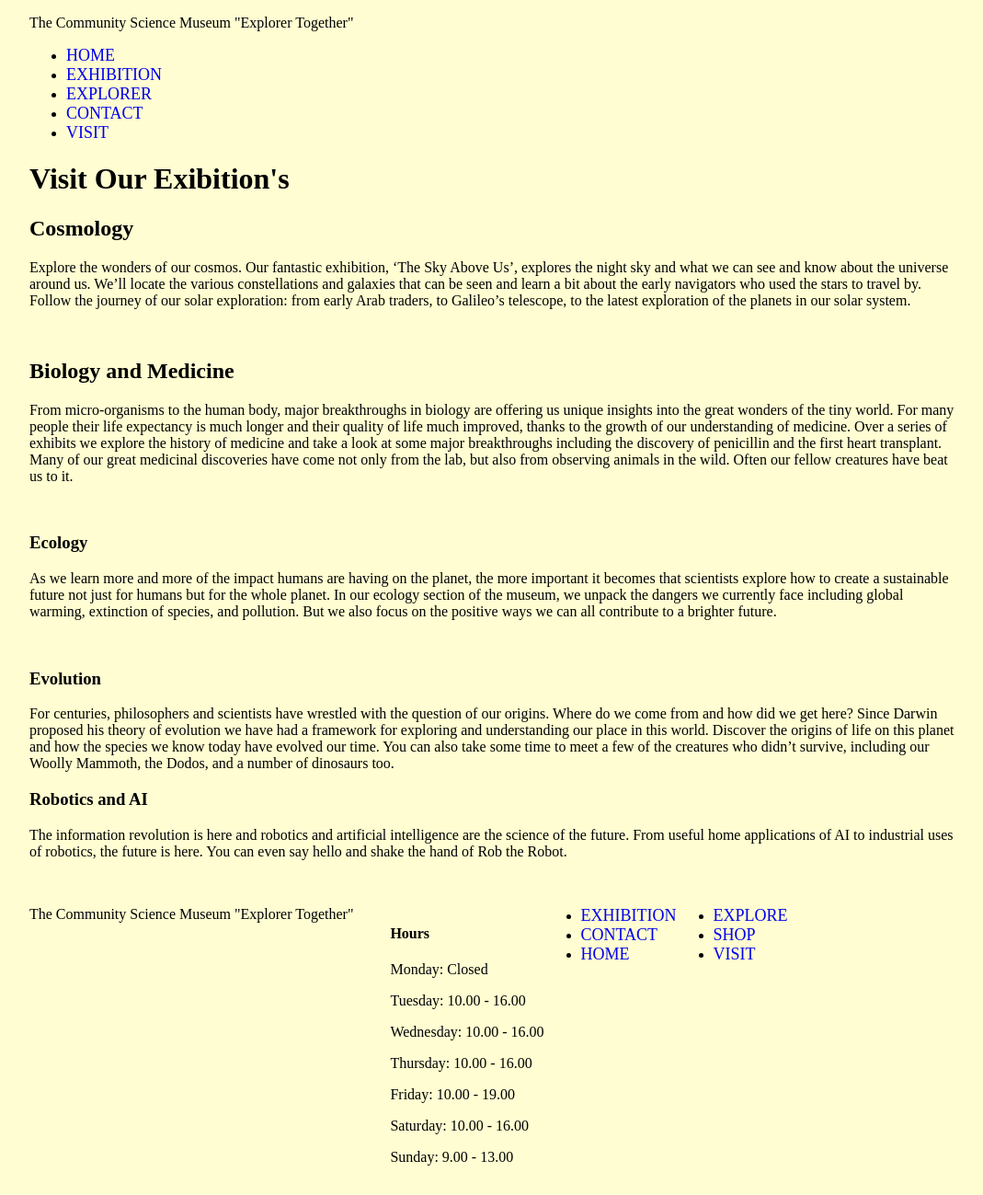
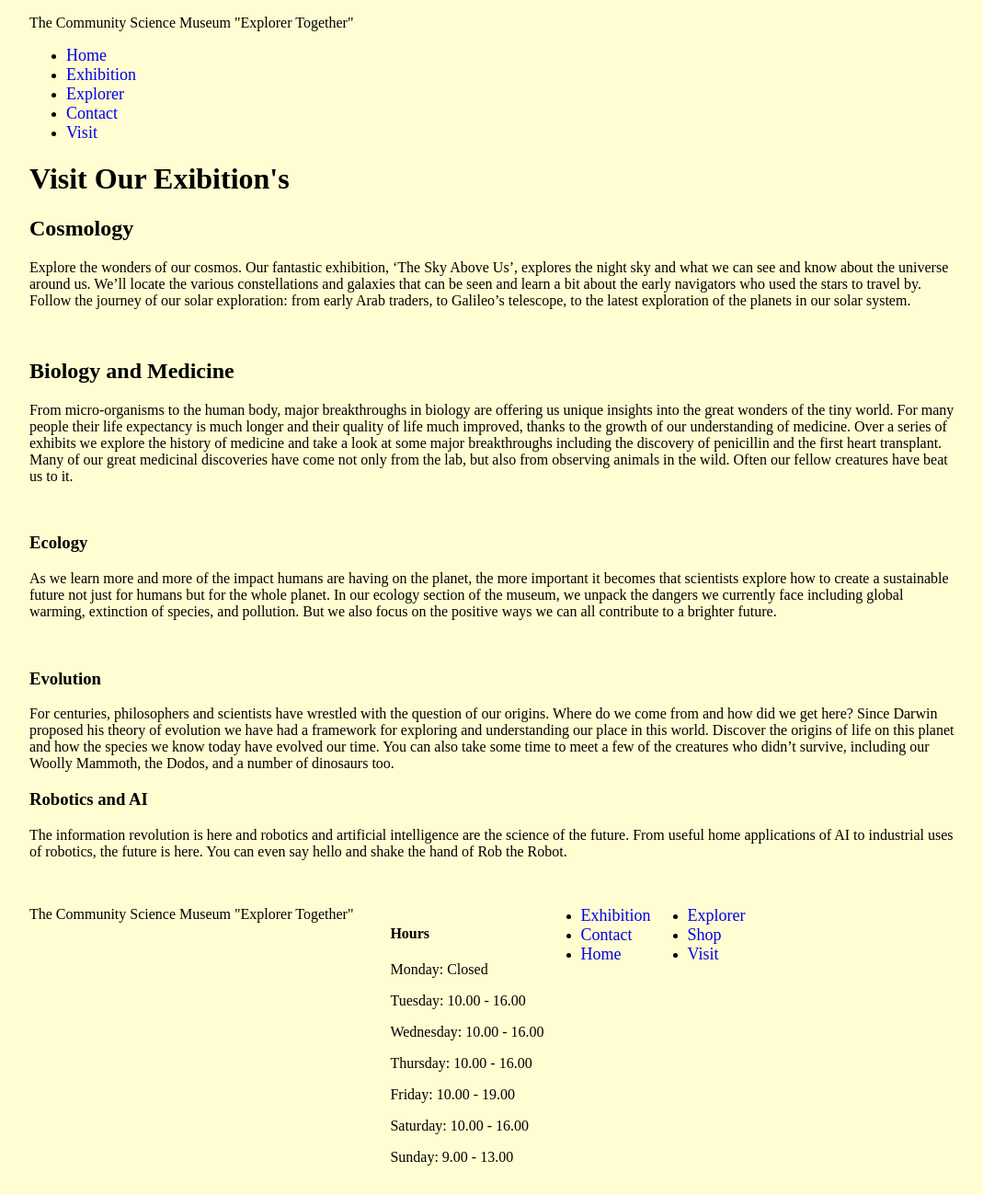
Before and after one commit to PythonMasterAlexander/semester-project-1, a website: page src/pages/exhibition.html in a window 1280 px wide. Shown: the whole page at 92% size, without its empty margins (105-1174 px from the left). Drawn offline with nearby package versions, Linux system fonts and the light colour scheme; files that its build step writes are made by us from their sources.

Commit message:
Change the menu letters uppercases on the rest of the pages to lowercase

```diff
--- a/src/pages/exhibition.html
+++ b/src/pages/exhibition.html
@@ -13,11 +13,16 @@
   <body>
     <nav>
       <ul>
-        <li><a href="index.html" title="Link to the Home Page for the Community Science Museum">HOME</a></li>
-        <li><a href="exhibition.html" title="Link to the Exhibition Page for the Science Museum">EXHIBITION</a></li>
-        <li><a href="explorer.html" title="Link to the Explore Page for the Community Science Museum">EXPLORER</a></li>
-        <li><a href="contact.html"title="Link to the Contact Page for the Community Science Museum">CONTACT</a></li>
-        <li><a href="visit.html"title="Link to the Visit Page for the CommunityScience Museum">VISIT</a></li>
+        <li><a href="index.html" title="Link to the Home Page for the Community
+						Science Museum">Home</a></li>
+        <li><a href="exhibition.html" title="Link to the Exhibition Page for the
+						Science Museum">Exhibition</a></li>
+        <li><a href="explorer.html" title="Link to the Explore Page for the
+						Community Science Museum">Explorer</a></li>
+        <li><a href="contact.html"title="Link to the Contact Page for the
+						Community Science Museum">Contact</a></li>
+        <li><a href="visit.html"title="Link to the Visit Page for the
+						CommunityScience Museum">Visit</a></li>
       </ul>
     </nav>
     <main role="main">
@@ -98,14 +103,19 @@
         <p>Sunday: 9.00 - 13.00</p>
        </ul>
        <ul class="col3">
-        <li><a href="exhibition.html" title="Link to the Exhibition Page for The Community Science Museum">EXHIBITION</a></li>
-        <li><a href="contact.html" title="Link to the Contact Page the ">CONTACT</a></li>
-        <li><a href="index.html" title="Link to the Home Page for the Community Science Museum">HOME</a></li>
+        <li><a href="exhibition.html" title="Link to the Exhibition Page for The
+						Community Science Museum">Exhibition</a></li>
+        <li><a href="contact.html" title="Link to the Contact Page the ">Contact</a></li>
+        <li><a href="index.html" title="Link to the Home Page for the Community
+						Science Museum">Home</a></li>
        </ul>
        <ul class="col4">
-        <li><a href="explore.html" title="Link to the Explore Page for the Community Science Museum">EXPLORE</a></li>
-        <li><a href="shop.html" title="Link to the Shop Page for the Community Science Museum">SHOP</a></li>
-        <li><a href="visit.html" title="Link to the Visit Page for the Community Science Museum">VISIT</a></li>
+        <li><a href="explore.html" title="Link to the Explore Page for the
+						Community Science Museum">Explorer</a></li>
+        <li><a href="shop.html" title="Link to the Shop Page for the Community
+						Science Museum">Shop</a></li>
+        <li><a href="visit.html" title="Link to the Visit Page for the Community
+						Science Museum">Visit</a></li>
        </ul>
     </footer>
   </body>
```
Also changed, not shown: src/pages/explorer.html (+11 -6 lines), src/pages/shop.html (+21 -11 lines), src/pages/visit.html (+21 -11 lines).
